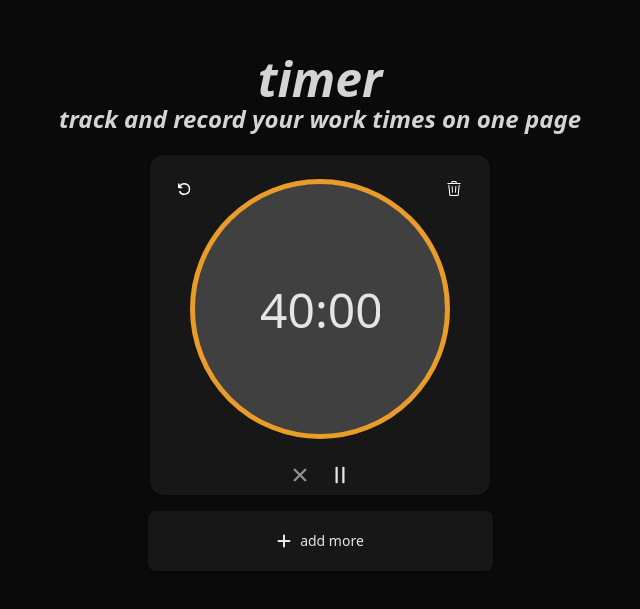
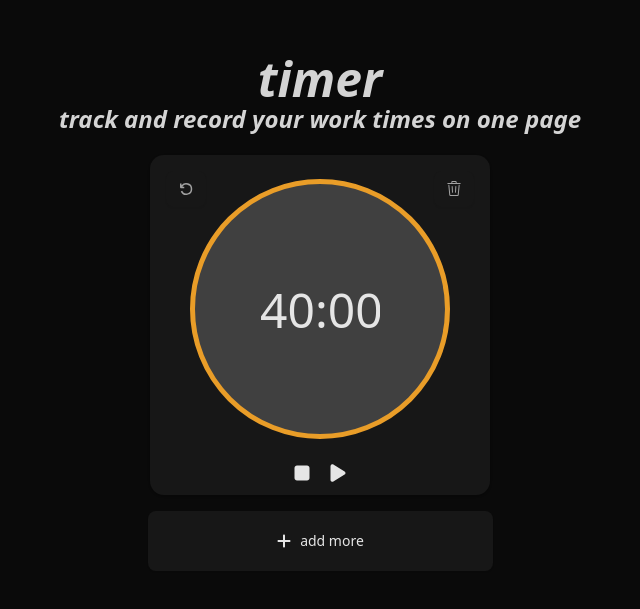
Before and after one commit to ilyastorunn/timer, a React (Vite) app: page / in a window 1280 px wide. Shown: the part 785-1394 px from the top of the page, without its empty margins (320-960 px from the left). Built offline with nearby package versions, Linux system fonts and the light colour scheme.

Commit message:
minor updates

```diff
--- a/src/Pages/CountdownTimer.jsx
+++ b/src/Pages/CountdownTimer.jsx
@@ -4,7 +4,7 @@ import { Input } from "@/components/ui/input";
 import { Button } from "@/components/ui/button";
 import { Card, CardContent, CardFooter } from "@/components/ui/card";
 import { IoPauseOutline, IoClose, IoAdd } from "react-icons/io5";
-import { FaPlus } from "react-icons/fa6";
+import { FaPlus, FaPlay, FaStop } from "react-icons/fa6";
 import { VscDebugRestart } from "react-icons/vsc";
 import { GoTrash } from "react-icons/go";
 import {
@@ -80,7 +80,6 @@ const CountdownTimer = () => {
 
   const addTimer = () => {
     if (newTimerMinutes <= 0) return;
-
     setTimers((prevTimers) => {
       const newTimer = {
         id: Date.now(),
@@ -152,15 +151,13 @@ const CountdownTimer = () => {
                 className="w-[340px] h-[340px] bg-[#171717] border-none relative"
               >
                 <Button
-                  variant="ghost"
-                  size="icon"
-                  className="absolute left-4 top-4"
+                  className="absolute left-4 top-4 hover:text-[#f5f5f5] transition text-neutral-400 cursor-pointer duration-200"
                   onClick={() => resetTimer(timer.id)}
                 >
-                  <VscDebugRestart className="text-white text-2xl" />
+                  <VscDebugRestart className="w-5 h-5" />
                 </Button>
                 <Button
-                  className="absolute right-4 top-4 hover:text-red-500 transition text-white cursor-pointer"
+                  className="absolute right-4 top-4 hover:text-red-500 transition text-neutral-400 cursor-pointer duration-200"
                   onClick={() => removeTimer(timer.id)}
                 >
                   <GoTrash className="w-5 h-5" />
@@ -178,21 +175,61 @@ const CountdownTimer = () => {
                       disabled={timer.isRunning}
                     />
                   </div>
+                  {/* <div className="relative flex items-center justify-center w-[260px] h-[260px]">
+                    <svg
+                      width="260"
+                      height="260"
+                      className="absolute top-0 left-0"
+                    >
+                      <circle
+                        cx="130"
+                        cy="130"
+                        r="122"
+                        fill="none"
+                        stroke="#e99d28"
+                        strokeWidth="8"
+                        strokeDasharray={2 * Math.PI * 122}
+                        strokeDashoffset={
+                          (1 -
+                            timer.timeRemaining /
+                              (timer.initialTime || timer.timeRemaining)) *
+                          2 *
+                          Math.PI *
+                          122
+                        }
+                        style={{ transition: "stroke-dashoffset 0.5s linear" }}
+                      />
+                    </svg>
+                    <div className="flex items-center justify-center w-[244px] h-[244px] bg-neutral-700 rounded-full">
+                      <input
+                        type="text"
+                        value={`${minutes}:${seconds.toString().padStart(2, "0")}`}
+                        onChange={(e) => {
+                          const [mins, secs] = e.target.value.split(":").map(Number);
+                          updateTimerTime(timer.id, mins, secs)
+                        }}
+                        className="text-4xl md:text-5xl text-[#e5e5e5] bg-transparent border-none text-center w-[110px] md:w-[120px] focus:outline-none"
+                        disabled={timer.isRunning}
+                      />
+                    </div>
+                  </div> */}
                 </CardContent>
                 <CardFooter className="relative h-[60px] flex items-center justify-center gap-4">
                   <button
-                    className={`hover:text-[#404040] text-[#e5e5e5] ${timer.isRunning ? '' : 'opacity-60'}`}
+                    // className={`hover:text-[#404040] text-neutral-400 ${timer.isRunning ? '' : 'opacity-60'}`}
+                    className="hover:text-[#404040] text-neutral-200 transition cursor-pointer duration-200"
                     onClick={() => toggleTimer(timer.id)}
                     disabled={!timer.isRunning}
                   >
-                    <IoClose className="text-2xl" />
+                    <FaStop className="w-5 h-5" />
                   </button>
                   <button
-                    className={`hover:text-[#404040] text-[#e5e5e5] ${!timer.isRunning ? '' : 'opacity-60'}`}
+                    // className={`hover:text-[#404040] text-neutral-200 ${!timer.isRunning ? '' : 'opacity-60'}`}
+                    className="hover:text-[#404040] text-neutral-200 transition cursor-pointer duration-200"
                     onClick={() => toggleTimer(timer.id)}
                     disabled={timer.isRunning}
                   >
-                    <IoPauseOutline className="text-2xl" />
+                    <FaPlay className="w-5 h-5" />
                   </button>
                 </CardFooter>
               </Card>
@@ -234,30 +271,6 @@ const CountdownTimer = () => {
         </Dialog>
       </div>
     </>
-    // <div className="relative">
-    //   <p>Countdown Timer:</p>
-    //   <p>{`${hours}h ${minutes}m ${seconds}s`}</p>
-    //   <input
-    //     type="number"
-    //     value={inputMinutes}
-    //     onChange={(e) => setInputMinutes(Number(e.target.value))}
-    //   />
-    //   <button
-    //     className="bg-blue-500 hover:bg-yellow-500 p-2"
-    //     onClick={() => {
-    //       setTimeRemaining(inputMinutes * 60);
-    //       setIsRunning(true);
-    //     }}
-    //   >
-    //     Start Timer!
-    //   </button>
-    //   <button
-    //     className="bg-yellow-500 hover:bg-blue-500"
-    //     onClick={() => setIsRunning(false)}
-    //   >
-    //     Stop Timer!
-    //   </button>
-    // </div>
   );
 };
 
```
